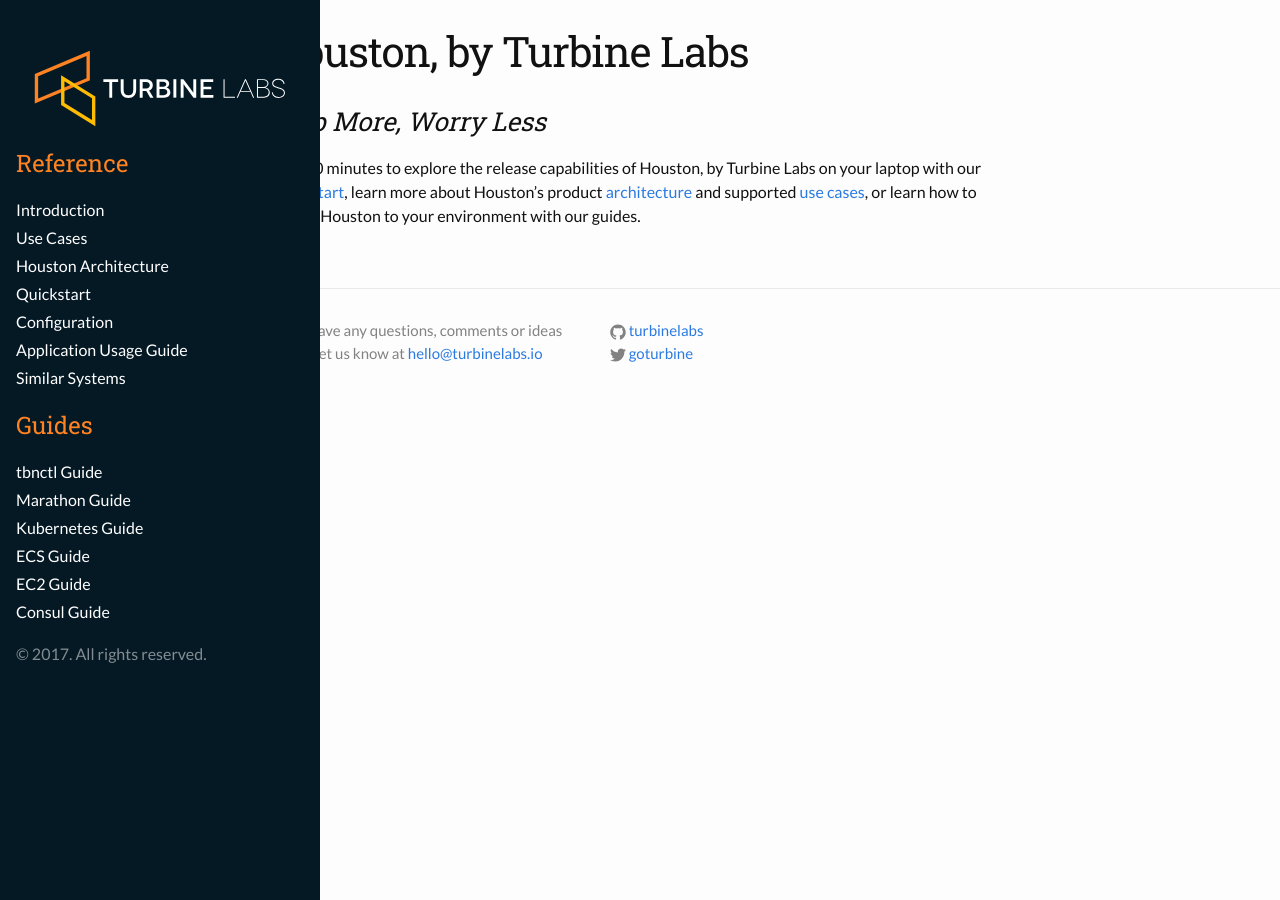
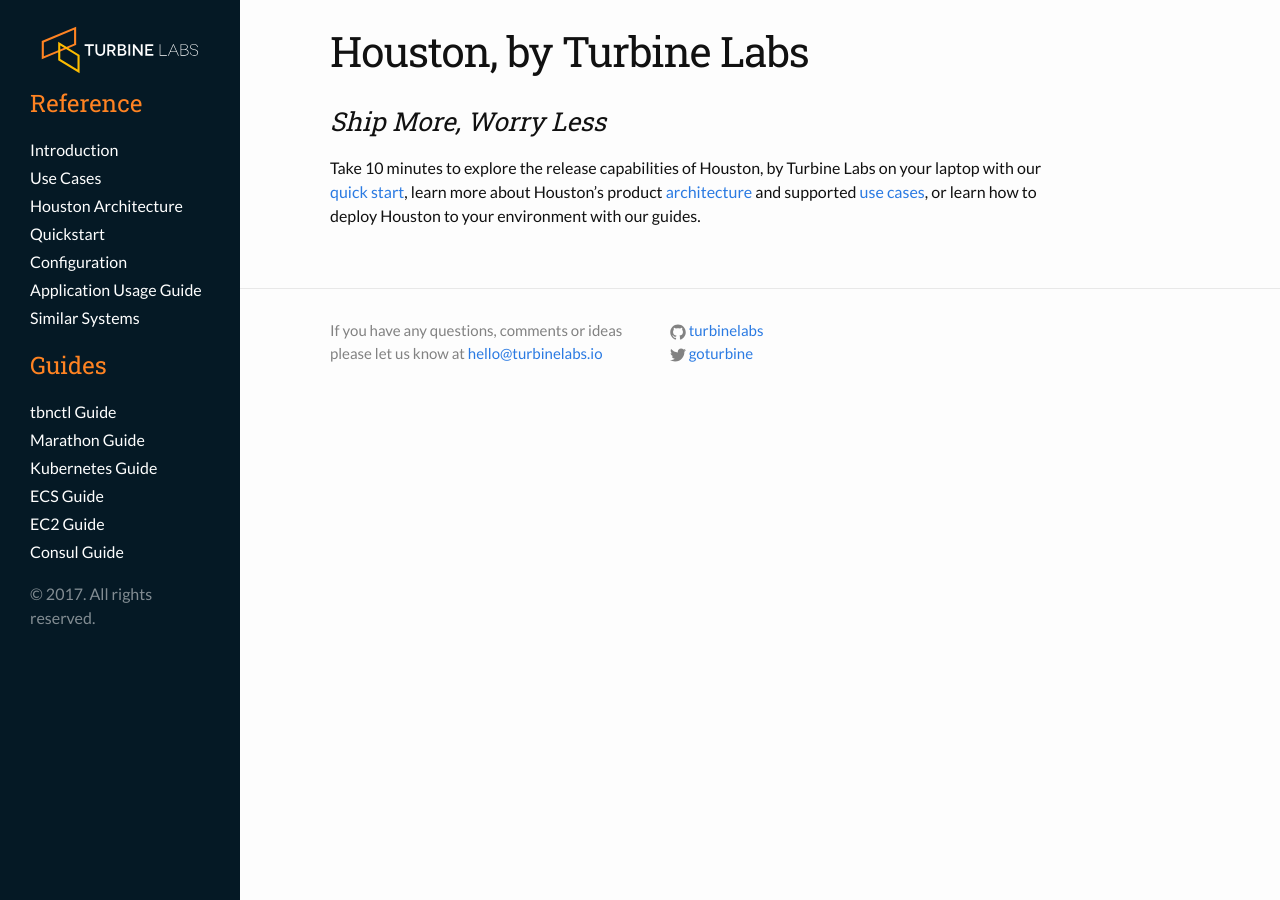
Before and after one commit to turbinelabs/developer, a Jekyll site: the page built from index.md, in a window 1280 px wide. Built offline with Jekyll 4.4.1, drawn with Linux system fonts in a browser that asks for light colours; Markdown is read by kramdown in place of the engine named in the settings.

Commit message:
fixing content disappearing under sidebar in the doc site (#2612)
* fixing content disappearing under sidebar in the doc site

* content is visible on small screens now

fbshipit-source-id: 1ed58bb

```diff
--- a/_sass/minima/_base.scss
+++ b/_sass/minima/_base.scss
@@ -160,7 +160,7 @@ pre {
   max-width: -webkit-calc(#{$content-width} - (#{$spacing-unit} * 2));
   max-width:         calc(#{$content-width} - (#{$spacing-unit} * 2));
   margin-right: auto;
-  margin-left: auto;
+  margin-left: 10 * $spacing-unit;
   padding-right: $spacing-unit;
   padding-left: $spacing-unit;
   @extend %clearfix;
@@ -170,6 +170,10 @@ pre {
     max-width:         calc(#{$content-width} - (#{$spacing-unit}));
     padding-right: $spacing-unit / 2;
     padding-left: $spacing-unit / 2;
+  }
+
+  @media(max-width: 48em) {
+    margin-left: auto;
   }
 }
 
--- a/_sass/minima/_sidebar.scss
+++ b/_sass/minima/_sidebar.scss
@@ -7,7 +7,7 @@
 
 .sidebar {
   text-align: center;
-  padding: 2rem 1rem;
+  padding: $spacing-unit/2 $spacing-unit;
   color: rgba(255,255,255,.5);
   background-color: $tbn-grey;
 
@@ -21,7 +21,7 @@
     top: 0;
     left: 0;
     bottom: 0;
-    width: 18rem;
+    width: 6 * $spacing-unit;
     text-align: left;
   }
 }
```
